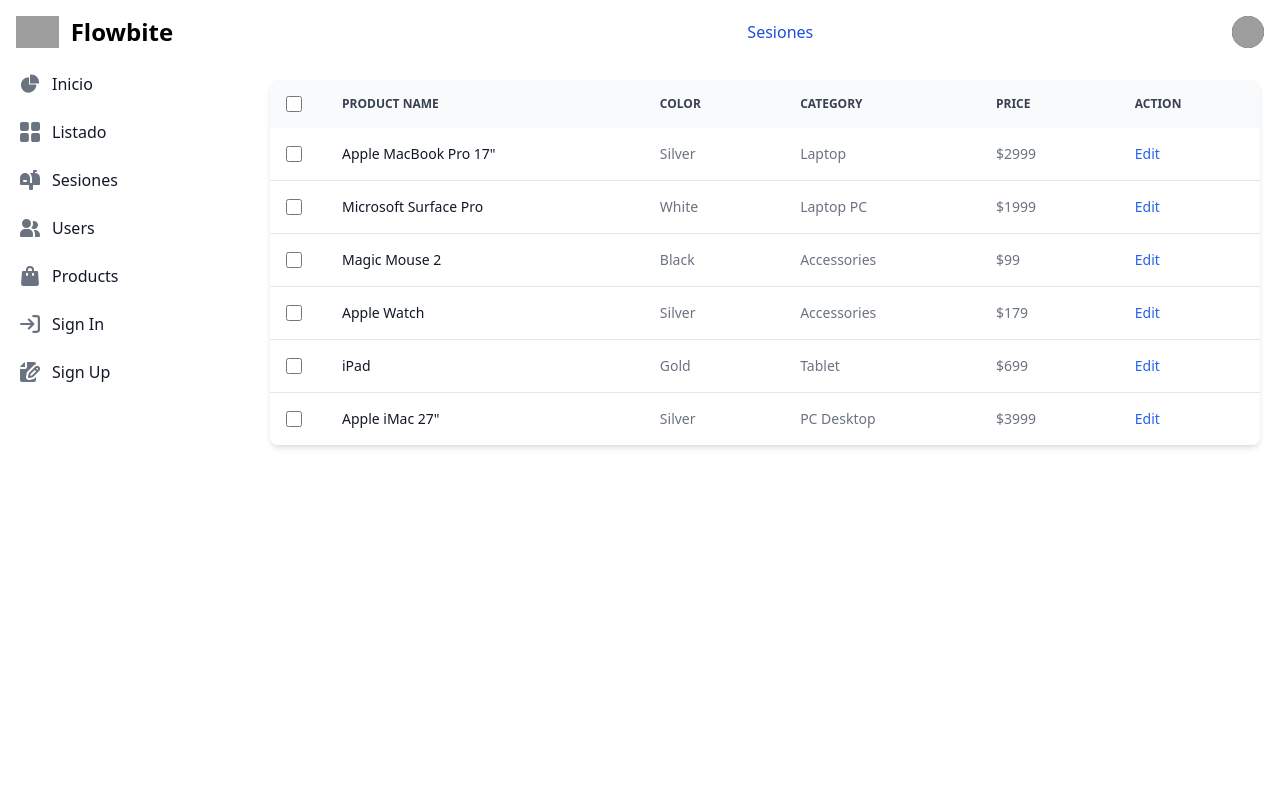
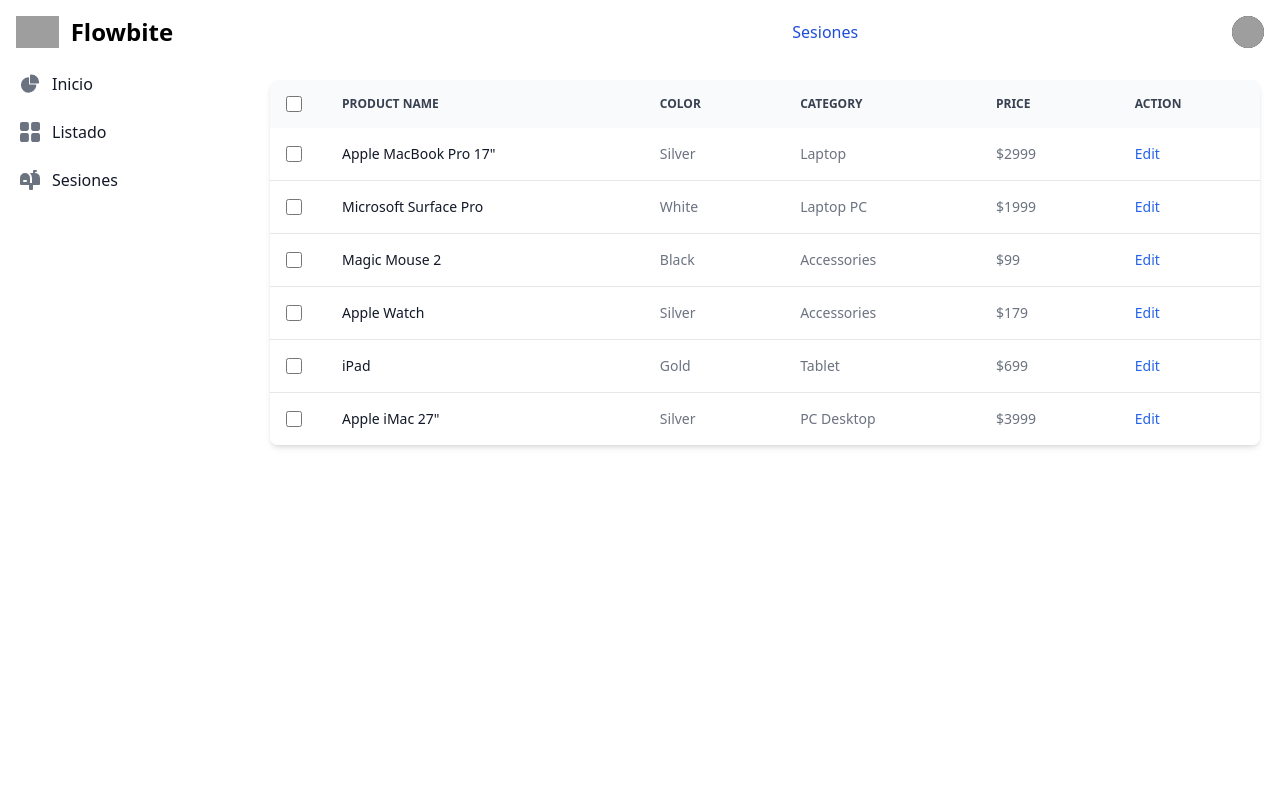
Before and after one commit to JaxLoz/diplomaProject, a Vue app: page /sesiones in a window 1280 px wide. Shown: the top 800 px of the page. Built offline with nearby package versions, Linux system fonts and the light colour scheme; grey boxes are pictures that could not be loaded.

Commit message:
sidebar actualizado 2

```diff
--- a/src/components/navBar.vue
+++ b/src/components/navBar.vue
@@ -78,15 +78,7 @@
                 :class="{ 'text-white': !$route.path.includes('/sesiones') }"
               >Sesiones</router-link>
             </li>
-            <li>
-              <router-link
-                to="/contact"
-                class="block py-2 px-3 rounded md:p-0"
-                active-class="text-blue-700"
-                exact-active-class="text-blue-700"
-                :class="{ 'text-white': !$route.path.includes('/contact') }"
-              >Contact</router-link>
-            </li>
+
           </ul>
         </div>
       </div>
--- a/src/components/side_bar.vue
+++ b/src/components/side_bar.vue
@@ -46,40 +46,9 @@
                <span class="flex-1 ms-3 whitespace-nowrap">Sesiones</span>
 
          </RouterLink>
-         <li>
-            <a href="#" class="flex items-center p-2 text-gray-900 rounded-lg dark:text-white hover:bg-gray-100 dark:hover:bg-gray-700 group">
-               <svg class="flex-shrink-0 w-5 h-5 text-gray-500 transition duration-75 dark:text-gray-400 group-hover:text-gray-900 dark:group-hover:text-white" aria-hidden="true" xmlns="http://www.w3.org/2000/svg" fill="currentColor" viewBox="0 0 20 18">
-                  <path d="M14 2a3.963 3.963 0 0 0-1.4.267 6.439 6.439 0 0 1-1.331 6.638A4 4 0 1 0 14 2Zm1 9h-1.264A6.957 6.957 0 0 1 15 15v2a2.97 2.97 0 0 1-.184 1H19a1 1 0 0 0 1-1v-1a5.006 5.006 0 0 0-5-5ZM6.5 9a4.5 4.5 0 1 0 0-9 4.5 4.5 0 0 0 0 9ZM8 10H5a5.006 5.006 0 0 0-5 5v2a1 1 0 0 0 1 1h11a1 1 0 0 0 1-1v-2a5.006 5.006 0 0 0-5-5Z"/>
-               </svg>
-               <span class="flex-1 ms-3 whitespace-nowrap">Users</span>
-            </a>
-         </li>
-         <li>
-            <a href="#" class="flex items-center p-2 text-gray-900 rounded-lg dark:text-white hover:bg-gray-100 dark:hover:bg-gray-700 group">
-               <svg class="flex-shrink-0 w-5 h-5 text-gray-500 transition duration-75 dark:text-gray-400 group-hover:text-gray-900 dark:group-hover:text-white" aria-hidden="true" xmlns="http://www.w3.org/2000/svg" fill="currentColor" viewBox="0 0 18 20">
-                  <path d="M17 5.923A1 1 0 0 0 16 5h-3V4a4 4 0 1 0-8 0v1H2a1 1 0 0 0-1 .923L.086 17.846A2 2 0 0 0 2.08 20h13.84a2 2 0 0 0 1.994-2.153L17 5.923ZM7 9a1 1 0 0 1-2 0V7h2v2Zm0-5a2 2 0 1 1 4 0v1H7V4Zm6 5a1 1 0 1 1-2 0V7h2v2Z"/>
-               </svg>
-               <span class="flex-1 ms-3 whitespace-nowrap">Products</span>
-            </a>
-         </li>
-         <li>
-            <a href="#" class="flex items-center p-2 text-gray-900 rounded-lg dark:text-white hover:bg-gray-100 dark:hover:bg-gray-700 group">
-               <svg class="flex-shrink-0 w-5 h-5 text-gray-500 transition duration-75 dark:text-gray-400 group-hover:text-gray-900 dark:group-hover:text-white" aria-hidden="true" xmlns="http://www.w3.org/2000/svg" fill="none" viewBox="0 0 18 16">
-                  <path stroke="currentColor" stroke-linecap="round" stroke-linejoin="round" stroke-width="2" d="M1 8h11m0 0L8 4m4 4-4 4m4-11h3a2 2 0 0 1 2 2v10a2 2 0 0 1-2 2h-3"/>
-               </svg>
-               <span class="flex-1 ms-3 whitespace-nowrap">Sign In</span>
-            </a>
-         </li>
-         <li>
-            <a href="#" class="flex items-center p-2 text-gray-900 rounded-lg dark:text-white hover:bg-gray-100 dark:hover:bg-gray-700 group">
-               <svg class="flex-shrink-0 w-5 h-5 text-gray-500 transition duration-75 dark:text-gray-400 group-hover:text-gray-900 dark:group-hover:text-white" aria-hidden="true" xmlns="http://www.w3.org/2000/svg" fill="currentColor" viewBox="0 0 20 20">
-                  <path d="M5 5V.13a2.96 2.96 0 0 0-1.293.749L.879 3.707A2.96 2.96 0 0 0 .13 5H5Z"/>
-                  <path d="M6.737 11.061a2.961 2.961 0 0 1 .81-1.515l6.117-6.116A4.839 4.839 0 0 1 16 2.141V2a1.97 1.97 0 0 0-1.933-2H7v5a2 2 0 0 1-2 2H0v11a1.969 1.969 0 0 0 1.933 2h12.134A1.97 1.97 0 0 0 16 18v-3.093l-1.546 1.546c-.413.413-.94.695-1.513.81l-3.4.679a2.947 2.947 0 0 1-1.85-.227 2.96 2.96 0 0 1-1.635-3.257l.681-3.397Z"/>
-                  <path d="M8.961 16a.93.93 0 0 0 .189-.019l3.4-.679a.961.961 0 0 0 .49-.263l6.118-6.117a2.884 2.884 0 0 0-4.079-4.078l-6.117 6.117a.96.96 0 0 0-.263.491l-.679 3.4A.961.961 0 0 0 8.961 16Zm7.477-9.8a.958.958 0 0 1 .68-.281.961.961 0 0 1 .682 1.644l-.315.315-1.36-1.36.313-.318Zm-5.911 5.911 4.236-4.236 1.359 1.359-4.236 4.237-1.7.339.341-1.699Z"/>
-               </svg>
-               <span class="flex-1 ms-3 whitespace-nowrap">Sign Up</span>
-            </a>
-         </li>
+
+
+
       </ul>
    </div>
 </aside>
--- a/src/views/HomeView.vue
+++ b/src/views/HomeView.vue
@@ -2,9 +2,13 @@
 import { RouterLink, RouterView } from 'vue-router'
 import TheWelcome from '../components/TheWelcome.vue'
 import navBar from '../components/navBar.vue'
+import Side_bar from '@/components/side_bar.vue';
 </script>
 
 <template>
+  <div class="sideBar">
+    <Side_bar />
+  </div>
   <div class="navBar">
     <navBar />
   </div>
```
